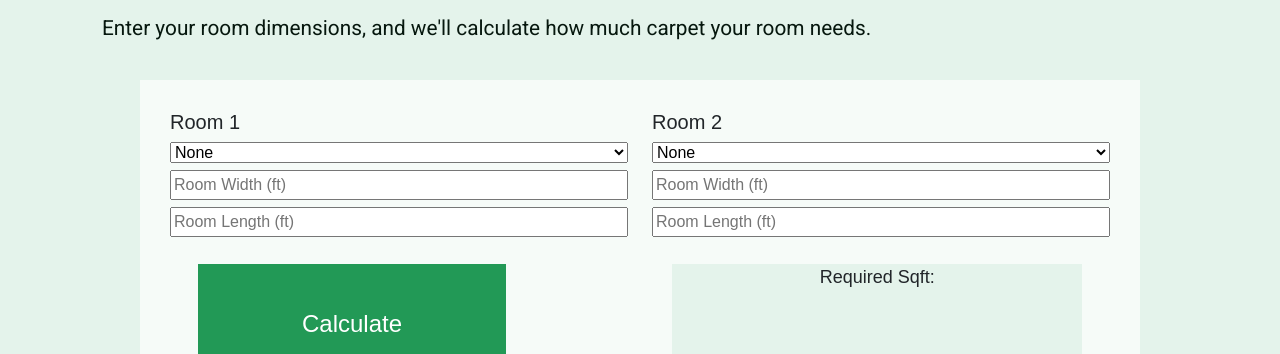
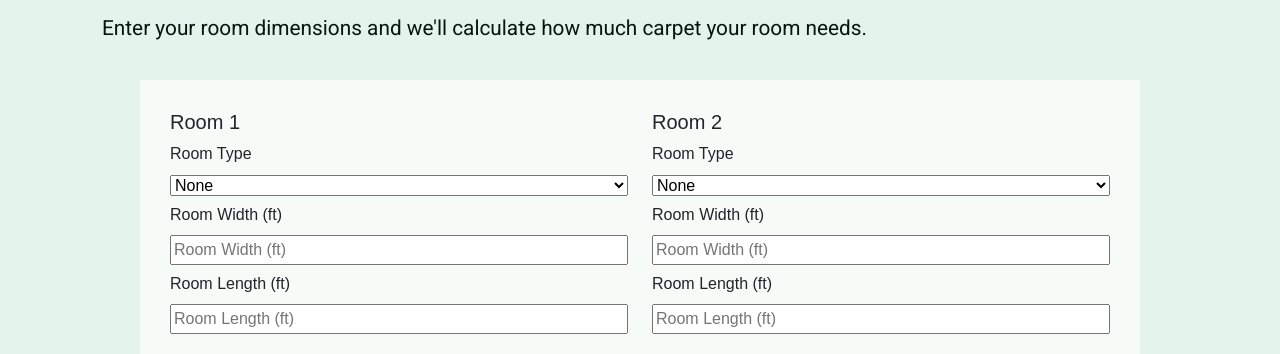
Before and after one commit to averystjohn/Cowboy-Rob-s-Carpet-Calculator, a plain HTML site: page index.html in a window 1280 px wide. Shown: the part 446-800 px from the top of the page. Drawn offline with nearby package versions, Linux system fonts and the light colour scheme; a script that the page names is missing.

Commit message:
Update index.html

```diff
--- a/index.html
+++ b/index.html
@@ -1,39 +1,43 @@
+<!DOCTYPE html>
 <html lang="en">
 <head>
-	<meta charset="utf-8">
-	<meta name="viewport" content="width=device-width">
-	<title>Cowboy Rob's Carpet Calculator</title>
+  <meta charset="utf-8">
+  <meta name="viewport" content="width=device-width">
+  <title>Cowboy Rob's Carpet Calculator</title>
 
   <link rel="preconnect" href="https://fonts.googleapis.com">
   <link rel="preconnect" href="https://fonts.gstatic.com" crossorigin>
   <link href="https://fonts.googleapis.com/css2?family=Roboto&display=swap" rel="stylesheet">
 
   <!-- Bootstrap CSS -->
-	<link href="https://cdn.jsdelivr.net/npm/bootstrap@5.1.1/dist/css/bootstrap.min.css" rel="stylesheet" integrity="sha384-F3w7mX95PdgyTmZZMECAngseQB83DfGTowi0iMjiWaeVhAn4FJkqJByhZMI3AhiU" crossorigin="anonymous">
+  <link href="https://cdn.jsdelivr.net/npm/bootstrap@5.1.1/dist/css/bootstrap.min.css" rel="stylesheet" integrity="sha384-F3w7mX95PdgyTmZZMECAngseQB83DfGTowi0iMjiWaeVhAn4FJkqJByhZMI3AhiU" crossorigin="anonymous">
 
   <!-- Custom CSS -->
-	<link href="style.css" rel="stylesheet" type="text/css" />
+  <link href="style.css" rel="stylesheet" type="text/css" />
 </head>
 
 <body class="container">
-  <h1 class="visually-hidden">Cowboy Rob's Carpet Calculator: Calculate Carpet for Your Rooms</h1>
+  <!-- Hidden h1 for screen readers -->
+  <h1 class="visually-hidden">Cowboy Rob's Carpet Calculator</h1>
+
   <header>
     <img src="img/logo.png" alt="Cowboy Rob's Custom Carpet Warehouse logo">
   </header>
 
   <section>
     <p>Cowboy Rob is running a <em>CRAZY</em> two-room special where you can get two of your rooms carpeted with <strong>QUALITY</strong> carpet at <strong>LOW LOW LOW</strong> prices!</p>
-    <p>Enter your room dimensions, and we'll calculate how much carpet your room needs.</p>
+
+    <p>Enter your room dimensions and we'll calculate how much carpet your room needs.</p>
   </section>
 
   <section id="carpetForm">
-    <!-- A bootstrap row to keep the form content in two columns -->
+    <!-- Bootstrap row to keep the form content in two columns -->
     <div class="row">
       <!-- First room column -->
       <div class="col-6">
         <h5>Room 1</h5>
-        <label for="room1" class="visually-hidden">Select room type for Room 1</label>
-        <select name="room" id="room1" aria-label="Room 1 Type">
+        <label for="room1" class="form-label">Room Type</label>
+        <select name="room" id="room1" aria-label="Select Room 1 type">
           <option value="None">None</option>
           <option value="Bedroom">Bedroom</option>
           <option value="Living Room">Living Room</option>
@@ -41,17 +45,17 @@
           <option value="Bathroom!?">Bathroom!?</option>
           <option value="Other">Other</option>
         </select>
-        <label for="width-room-1" class="visually-hidden">Room 1 Width</label>
-        <input class="col-6" type="number" name="" placeholder="Room Width (ft)" id="width-room-1" aria-label="Room 1 Width (ft)">
-        <label for="length-room-1" class="visually-hidden">Room 1 Length</label>
-        <input class="col-6" type="number" name="" placeholder="Room Length (ft)" id="length-room-1" aria-label="Room 1 Length (ft)">
+        <label for="width-room-1" class="form-label">Room Width (ft)</label>
+        <input class="col-6" type="number" id="width-room-1" placeholder="Room Width (ft)" aria-label="Enter Room 1 width in feet">
+        <label for="length-room-1" class="form-label">Room Length (ft)</label>
+        <input class="col-6" type="number" id="length-room-1" placeholder="Room Length (ft)" aria-label="Enter Room 1 length in feet">
       </div>
 
       <!-- Second room column -->
       <div class="col-6">
         <h5>Room 2</h5>
-        <label for="room2" class="visually-hidden">Select room type for Room 2</label>
-        <select name="room" id="room2" aria-label="Room 2 Type">
+        <label for="room2" class="form-label">Room Type</label>
+        <select name="room" id="room2" aria-label="Select Room 2 type">
           <option value="None">None</option>
           <option value="Living Room">Living Room</option>
           <option value="Bedroom">Bedroom</option>
@@ -59,22 +63,23 @@
           <option value="Bathroom!?">Bathroom!?</option>
           <option value="Other">Other</option>
         </select>
-        <label for="width-room-2" class="visually-hidden">Room 2 Width</label>
-        <input class="col-6" type="number" name="" placeholder="Room Width (ft)" id="width-room-2" aria-label="Room 2 Width (ft)">
-        <label for="length-room-2" class="visually-hidden">Room 2 Length</label>
-        <input class="col-6" type="number" name="" placeholder="Room Length (ft)" id="length-room-2" aria-label="Room 2 Length (ft)">
+        <label for="width-room-2" class="form-label">Room Width (ft)</label>
+        <input class="col-6" type="number" id="width-room-2" placeholder="Room Width (ft)" aria-label="Enter Room 2 width in feet">
+        <label for="length-room-2" class="form-label">Room Length (ft)</label>
+        <input class="col-6" type="number" id="length-room-2" placeholder="Room Length (ft)" aria-label="Enter Room 2 length in feet">
       </div>
-    </div>
+    </div> <!-- row -->
 
     <div id="form-footer" class="row">
-      <button class="col-4" onclick="calculateCarpet()" aria-label="Calculate Carpet Required">Calculate</button>
+      <button class="col-4" onclick="calculateCarpet()" aria-label="Calculate required carpet area">Calculate</button>
       <div id="result-container" class="col-8">
-        <span aria-label="Required Square Feet">Required Sqft:</span>
+        <span>Required Sqft:</span>
         <div id="result" aria-live="polite"></div>
       </div>
     </div>
-    <strong class="note">* Note we calculate 10% extra carpet in your required square footage to account for waste.</strong>
+    <strong class="note">* Note: We calculate 10% extra carpet in your required square footage to account for waste.</strong>
   </section>
+
   <script src="provided.js"></script>
   <script src="script.js"></script>
 </body>
```
